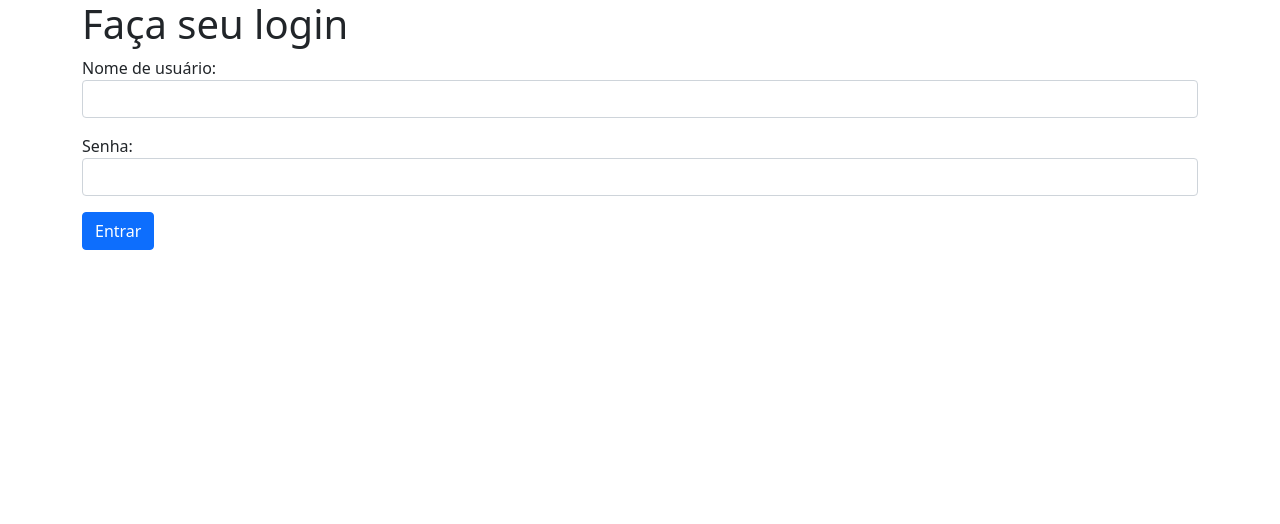
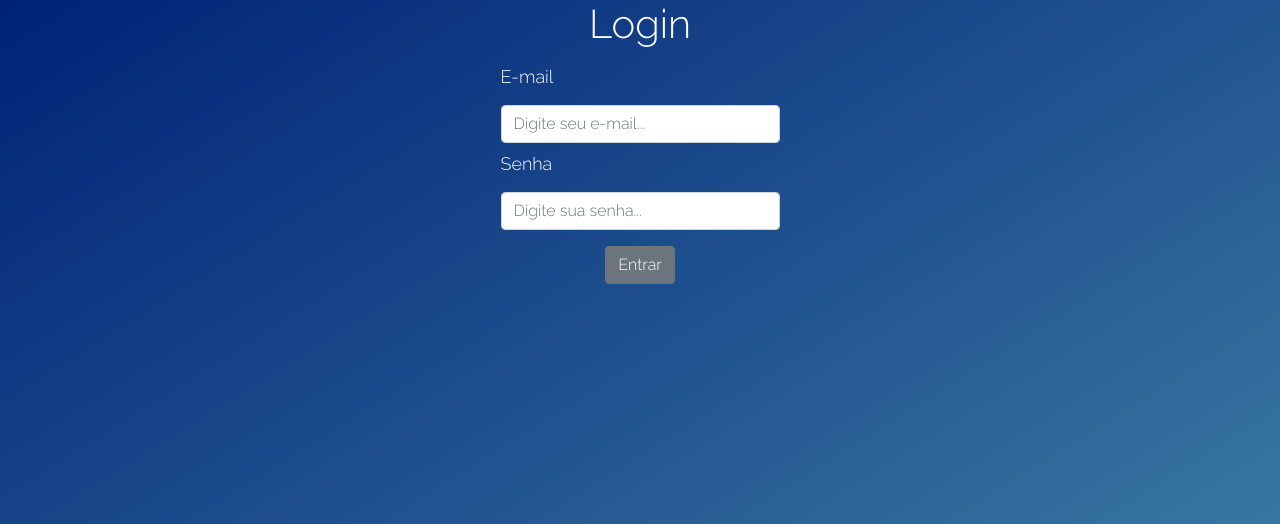
Before and after one commit to svitorsannttos2/programacao_web_me, a Flask app: template app/templates/login.html in a window 1280 px wide. Shown: the top 524 px of the page. Run offline with Flask 2, Linux system fonts and the light colour scheme; the template is opened without the code that fills it: values that come from a table or form of the project are taken from there, others are empty; some libraries are stand-ins or nearby versions.

Commit message:
Ajeitando login da transportadora

```diff
--- a/app/__init__.py
+++ b/app/__init__.py
@@ -1,4 +1,4 @@
-from flask import Flask, render_template
+from flask import Flask, render_template, request
 from flask_sqlalchemy import SQLAlchemy
 from flask_script import Manager
 from flask_migrate import Migrate, MigrateCommand
--- a/app/controllers/routes.py
+++ b/app/controllers/routes.py
@@ -1,4 +1,21 @@
-from app import app, render_template
+from app import app, render_template, request
+from app.models.forms import loginForm
+
+
+@app.route('/', methods = ['GET', 'POST'])
+def login():
+    form = loginForm()
+    if form.validate_on_submit():
+        if request.form.get('email') == 'admin' and request.form.get('admin'):
+            return render_template('dashboard.html', form=form)
+        else:
+            return render_template('login.html', form=form)
+    else:
+        return render_template('login.html', form=form)
+
+@app.route('/dashboard')
+def dashboard():
+    return render_template('dashboard.html')
 
 @app.route('/add-user')
 def addUser():
--- /dev/null
+++ b/app/models/forms.py
@@ -0,0 +1,7 @@
+from flask_wtf import FlaskForm
+from wtforms import StringField, PasswordField
+from wtforms.validators import DataRequired
+
+class loginForm(FlaskForm):
+    email = StringField("email", validators=[DataRequired()])
+    senha = PasswordField("senha", validators=[DataRequired()])
--- a/app/templates/login.html
+++ b/app/templates/login.html
@@ -3,28 +3,34 @@
 <head>
     <meta charset="utf-8">
     <meta name="viewport" content="width=device-width, initial-scale=1">
-    <title>Seu Francisco Transportes</title>
+    <title>Transportes</title>
     <link rel="stylesheet" href="{{ url_for('static', filename='bootstrap.css') }}">
+    <link rel="stylesheet" href="{{ url_for('static', filename='style.css') }}">
 </head>
 <body>
+    {% block content %}
+        <h1 class="d-flex justify-content-center">Login</h1>
         <div class="container">
-
-        {% with messages = get_flashed_messages() %}
-            {% if messages %}
-                <ul id="messages" class="list-unstyled">
-                {% for message in messages %}
-                    <li class="alert alert-success">{{ message }}</li>
-                {% endfor %}
-                </ul>
-            {% endif %}
-        {% endwith %}
-
-        <h1>Faça seu login</h1>
-        <form method="POST" action="/autenticar">
-            <p><label>Nome de usuário:</label> <input class="form-control" type="text" name="usuario" required></p>
-            <p><label>Senha:</label> <input class="form-control" type="password" name="senha" required></p>
-            <p><button class="btn btn-primary" type="submit">Entrar</button></p>
+                <div class="d-flex justify-content-center">
+                    <div class="col col-xl-3" >
+                        <form action="/dashboard" method="POST">
+                            {{ form.csrf_token }}
+                            <fieldset>
+                                <div class="form-group">
+                                    <label class="mb-2 mt-2 flex-wrap" for="email">E-mail</label>
+                                    {{ form.email(class="mt-2 w-100 form-control", placeholder="Digite seu e-mail...") }}
+                                <div class="form-group">
+                                    <label class="mb-2 mt-2" for="senha">Senha</label>
+                                    {{ form.senha(class="mt-2 w-100 form-control", placeholder="Digite sua senha...") }}
+                                </div>
+                                <div class="d-flex mt-3 justify-content-center">
+                                    <button type="submit" name="submit" id="submit" class="btn btn-secondary btn-salvar">Entrar</button>
+                                </div>
+                            </fieldset>
                         </form>
                     </div>
+                </div>
+            </div>
+    {% endblock %}
 </body>
 </html>
--- a/config.py
+++ b/config.py
@@ -2,4 +2,6 @@ DEBUG = True
 
 SQLALCHEMY_DATABASE_URI = 'postgresql://postgres:20281951aA$@localhost/flask_web'
 
+SECRET_KEY = 'ola-galera-python'
+
 SQLALCHEMY_TRACK_MODIFICATIONS = False
```
Also changed, not shown: app/models/db.py (+4 -4 lines), app/templates/Dashboard.html (added, +23 -0 lines), app/templates/template.html (deleted, +0 -30 lines). Lines whose indentation alone changed are shown as unchanged.
